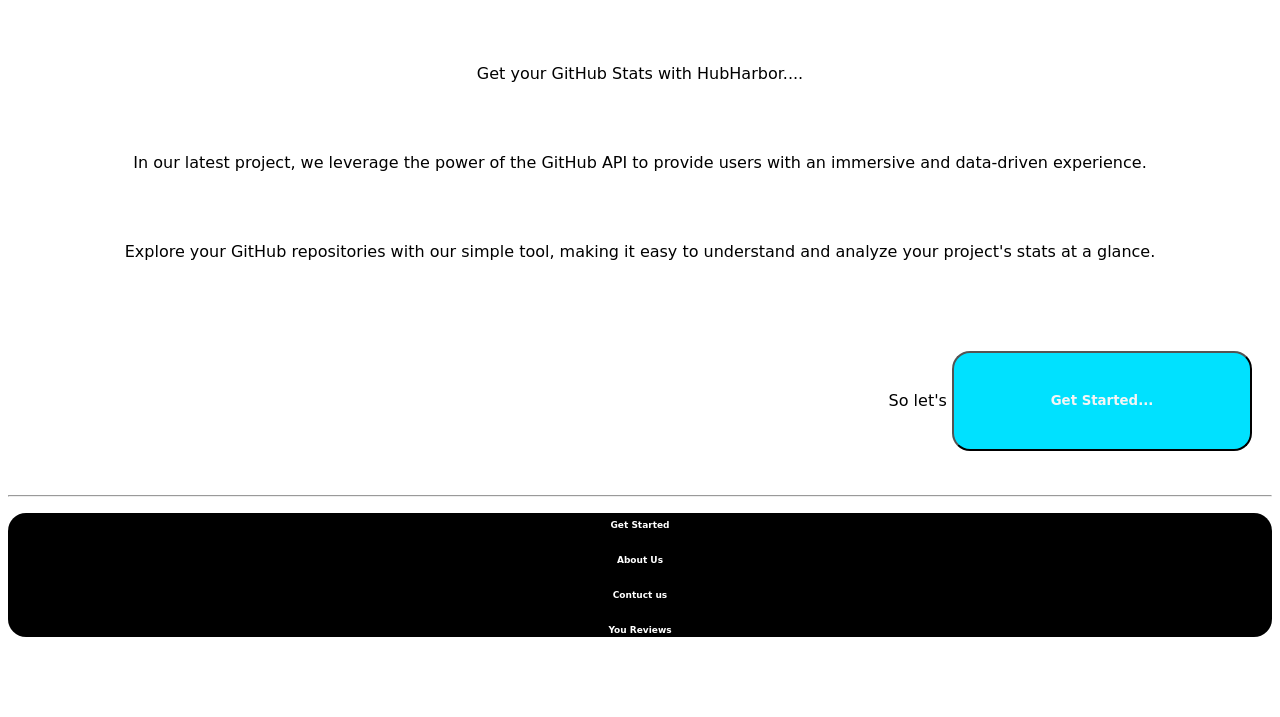
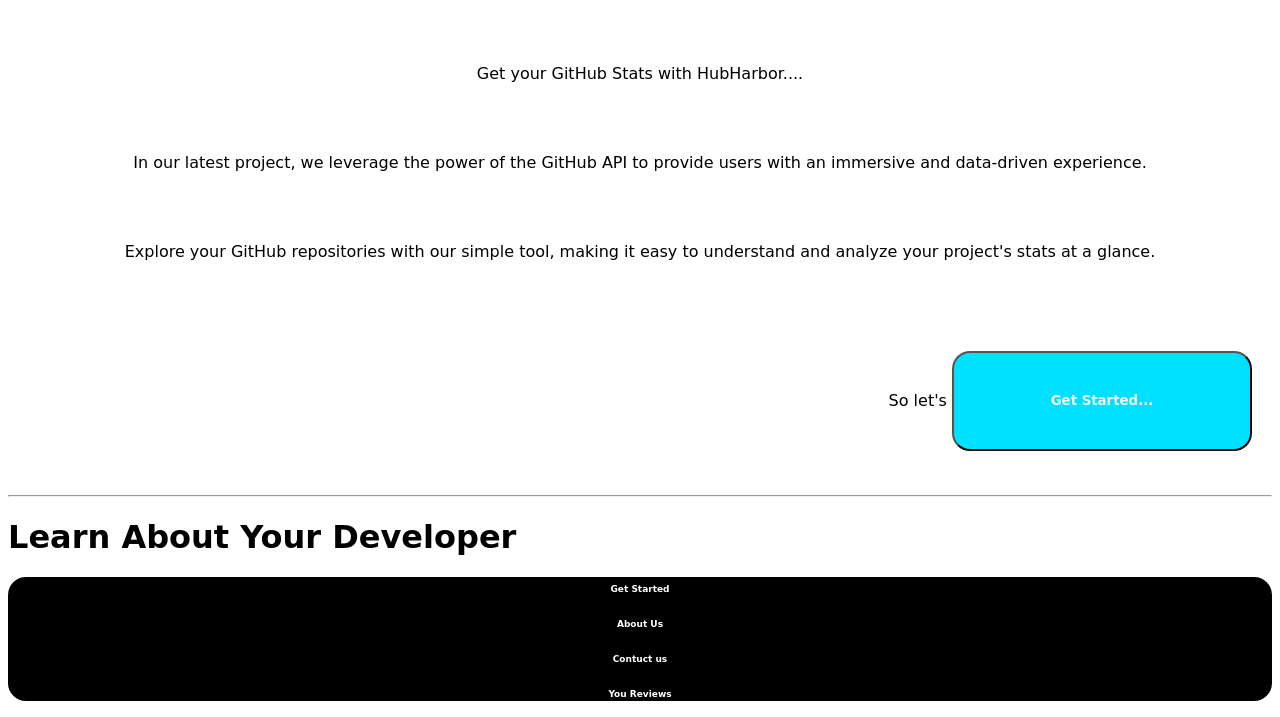
Before and after one commit to Wanjiruwanjiku-tech/HubHarbor, a plain HTML site: page Landing_page/index.html in a window 1280 px wide. Shown: the part 1020-1737 px from the top of the page. Before the commit the page ends 1673 px from the top, so only its background shows below. Drawn offline with Linux system fonts and the light colour scheme.

Commit message:
Deploy branch

```diff
--- a/Landing_page/index.html
+++ b/Landing_page/index.html
@@ -43,6 +43,9 @@
         </p>
     </div>
     <hr>
+    <div>
+        <h1>Learn About Your Developer</h1>
+    </div>
     <div class="foot">
         <footer>
             <p><a href="/Pages/search.html">Get Started</a></p>
```
Also changed, not shown: startt.html (deleted).
